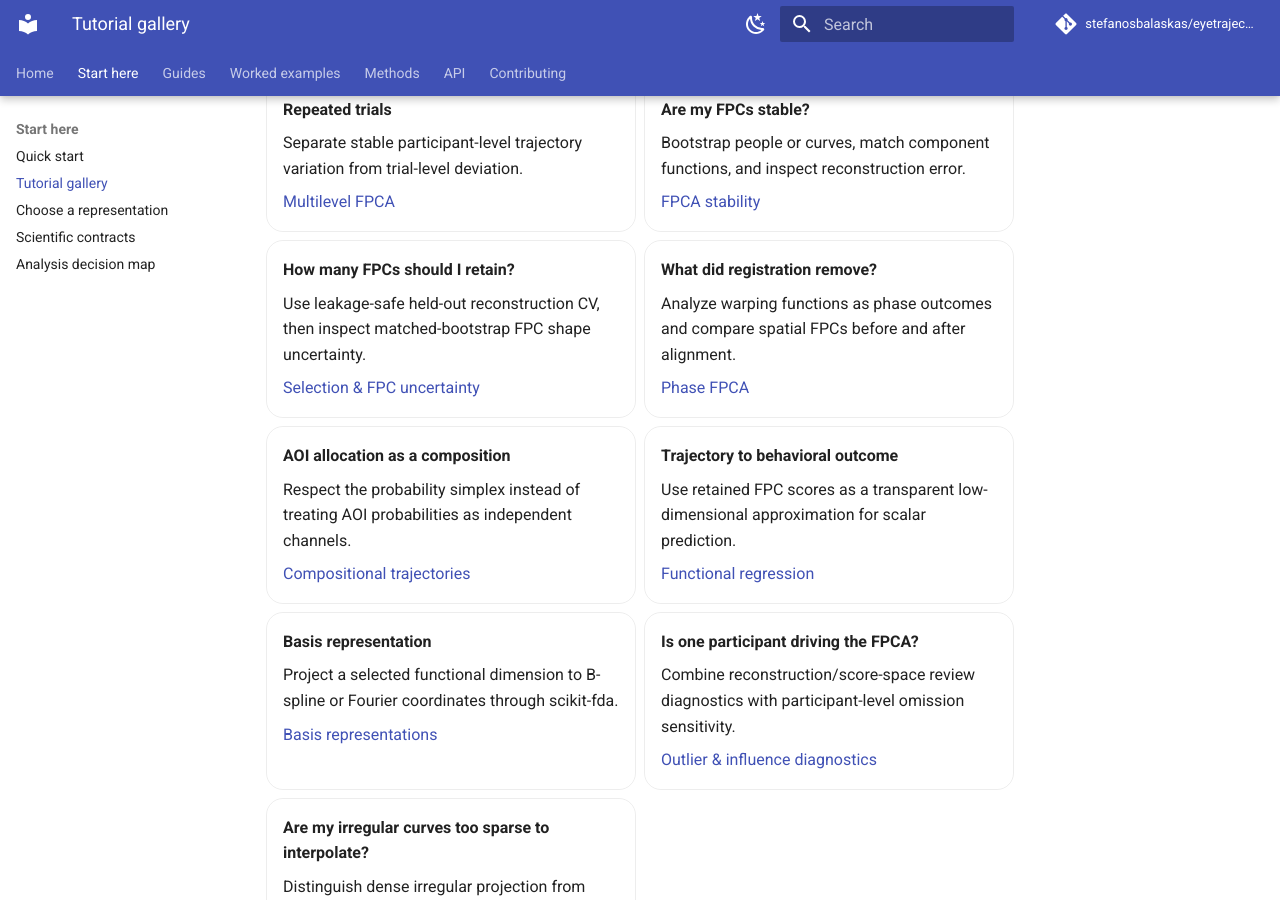
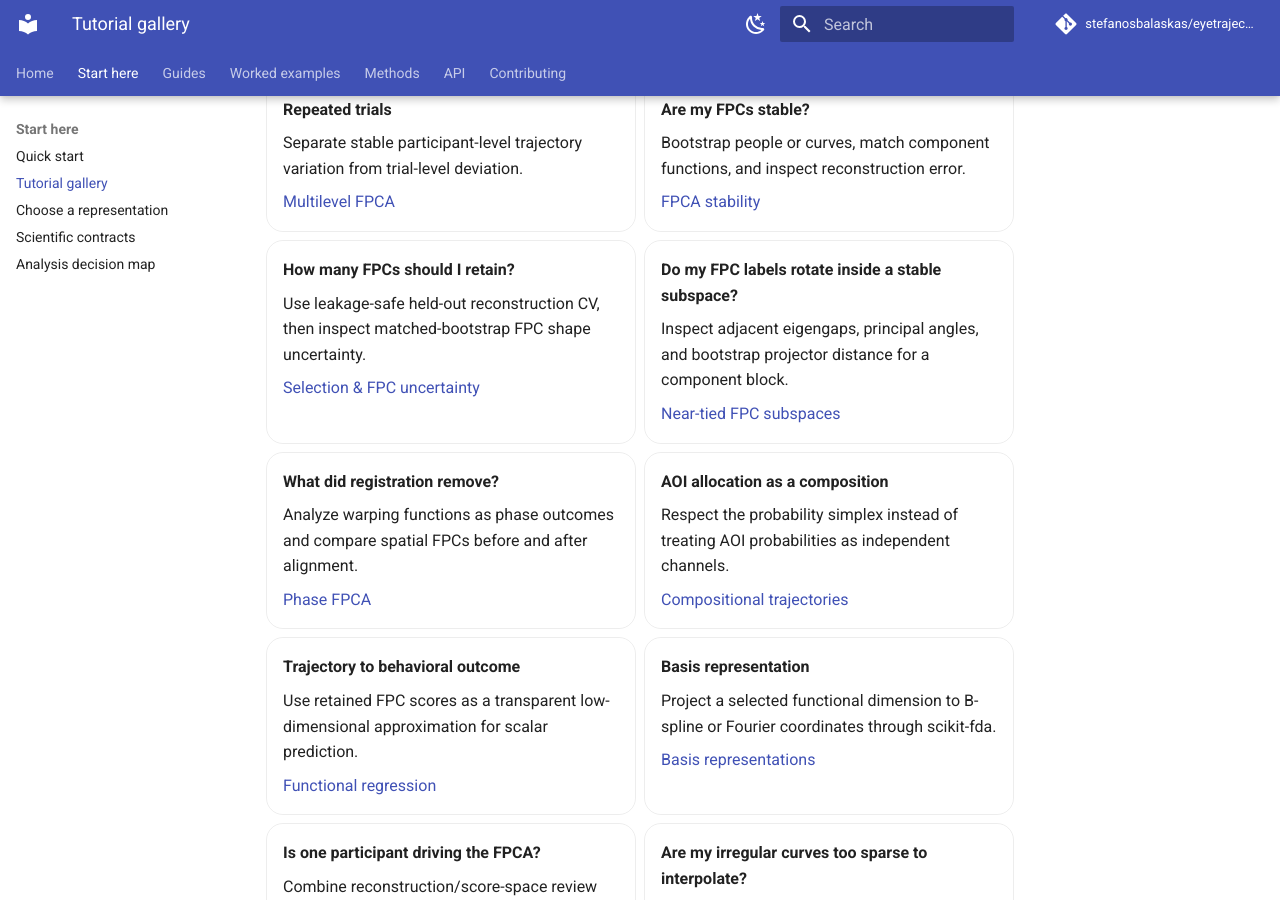
Before and after one commit to stefanosbalaskas/eyetrajectoriespy, an MkDocs documentation site: the page built from docs/tutorials/index.md, in a window 1280 px wide and 900 px high, scrolled down 390 px. Built offline with MkDocs 1.6.1 and Material for MkDocs 9.7.7, drawn with Linux system fonts in a browser that asks for light colours; comment, search, counter and statistics services are not loaded.

Commit message:
Add near-tied subspace tutorial route

```diff
--- a/docs/tutorials/index.md
+++ b/docs/tutorials/index.md
@@ -33,6 +33,12 @@ Choose a tutorial by the scientific problem rather than by the function name.
     Use leakage-safe held-out reconstruction CV, then inspect matched-bootstrap FPC shape uncertainty.
 
     [Selection & FPC uncertainty](../examples/fpca-selection-uncertainty.md)
+
+-   **Do my FPC labels rotate inside a stable subspace?**
+
+    Inspect adjacent eigengaps, principal angles, and bootstrap projector distance for a component block.
+
+    [Near-tied FPC subspaces](../examples/near-tied-subspace.md)
 
 -   **What did registration remove?**
 
```
